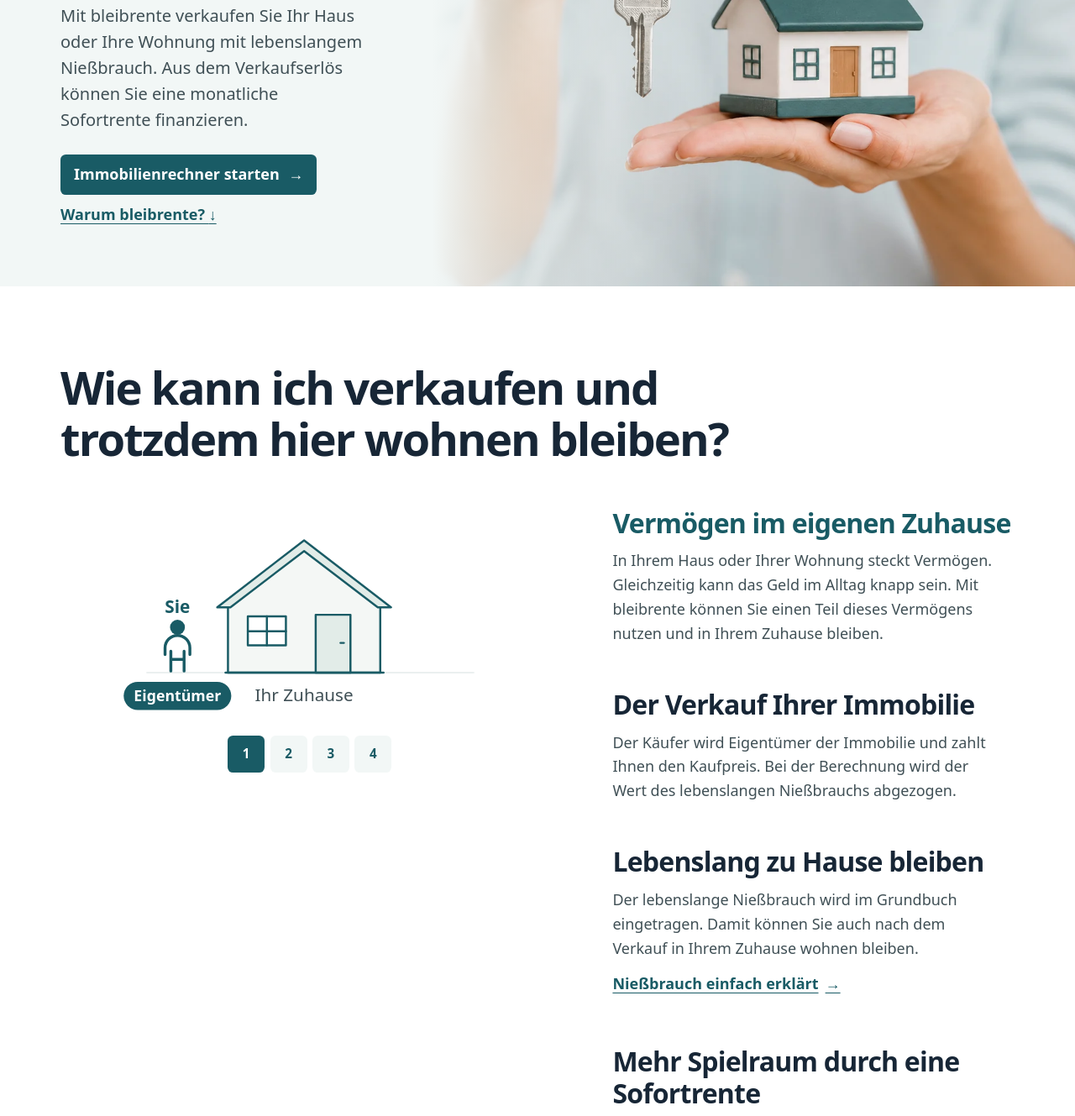
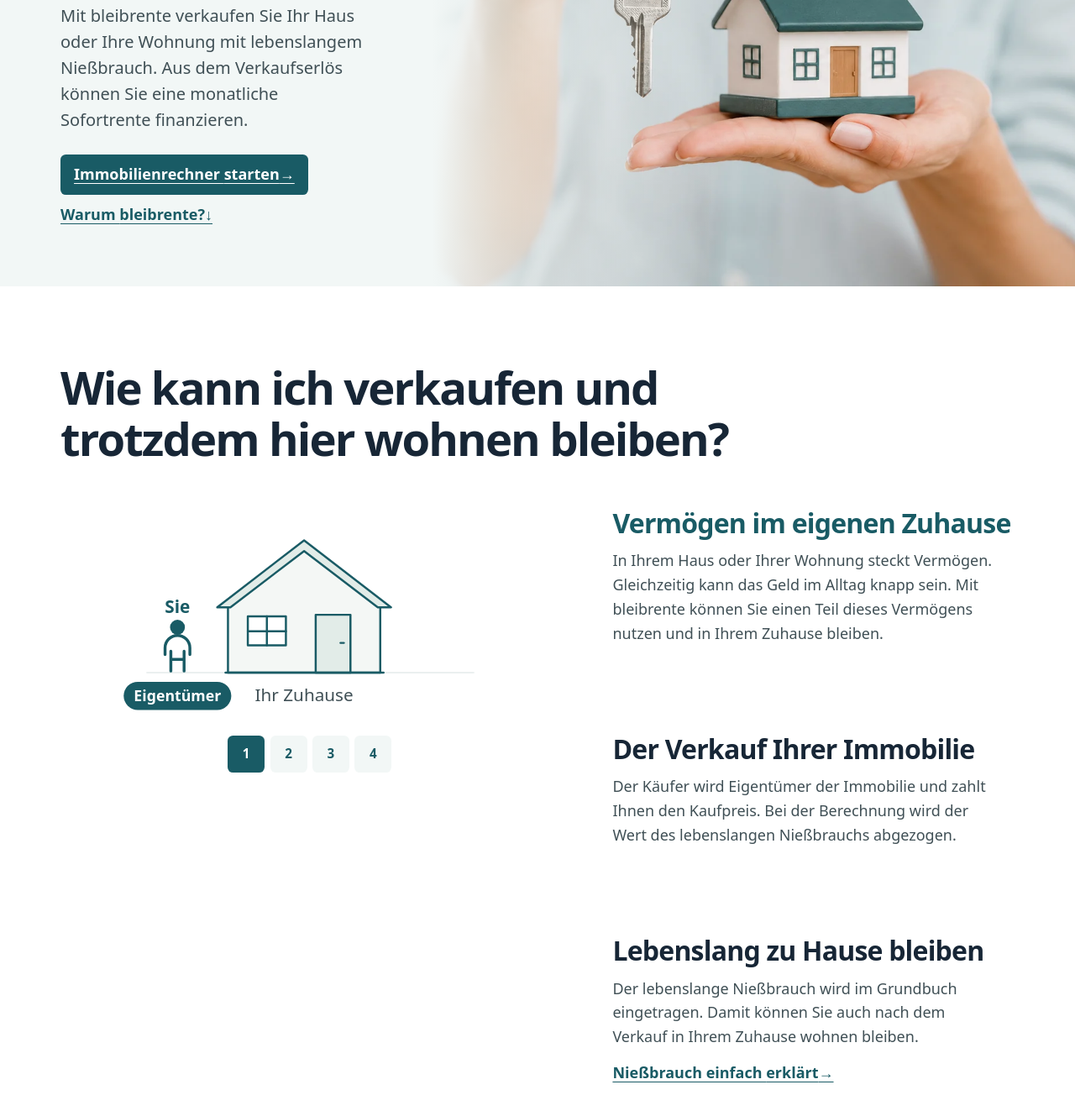
Before and after one commit to revestgroup/bleibrente, a plain HTML site: page index.html in a window 1280 px wide. Shown: the part 326-1655 px from the top of the page at 84% size. Drawn offline with Linux system fonts and the light colour scheme.

Commit message:
Verlängere die Scrollstrecke und unterstreiche Pfeillinks durchgehend

```diff
--- a/bleibrente-site.css
+++ b/bleibrente-site.css
@@ -64,6 +64,14 @@
 .footer-group a:hover { text-decoration: underline; }
 :is(.brand, .footer-group a, .calculator-cta):focus-visible { outline: 2px solid var(--teal); outline-offset: 4px; }
 
+.link-label {
+  text-decoration: underline;
+  text-decoration-skip-ink: none;
+  text-underline-offset: .22em;
+}
+
+.link-ending { white-space: nowrap; }
+
 .contact-section {
   background: var(--teal);
   color: #fff;
@@ -91,7 +99,6 @@
   display: inline-flex;
   justify-self: start;
   align-items: center;
-  gap: .65rem;
   min-height: 48px;
   padding: .55rem 1rem;
   border-radius: .4rem;
--- a/index.html
+++ b/index.html
@@ -227,7 +227,6 @@
     .hero-link {
       display: inline-flex;
       align-items: center;
-      gap: .65rem;
       min-height: 48px;
       margin-top: 1.6rem;
       padding: .55rem 1rem;
@@ -243,8 +242,6 @@
     .hero-link:focus-visible { outline: 2px solid var(--teal); outline-offset: 4px; }
     .hero-actions { display: flex; flex-wrap: wrap; align-items: center; gap: .1rem 1rem; margin-top: 1.6rem; }
     .hero-actions .hero-link, .hero-actions .text-link { margin: 0; }
-    .hero-actions .text-link { text-decoration: none; }
-    .hero-actions .text-link > span { text-decoration: underline; text-decoration-skip-ink: none; }
 
     .explanation {
       --step-scroll-offset: calc(var(--header-height) + 8.5rem);
@@ -272,18 +269,16 @@
     .step { scroll-margin-top: var(--step-scroll-offset); }
     .step p { margin-top: .75rem; max-width: 45ch; color: var(--body); }
     .step .example { font-size: 1rem; }
-    .step + .step { margin-top: clamp(2.25rem, 4vw, 3.5rem); }
+    .step + .step { margin-top: clamp(4.5rem, 13svh, 8rem); }
     .step.is-current h3 { color: var(--teal); }
 
     .text-link {
       color: var(--teal);
       font-weight: 650;
-      text-decoration: underline;
-      text-underline-offset: .22em;
+      text-decoration: none;
       display: inline-flex;
       min-height: 44px;
       align-items: center;
-      gap: .45em;
       margin-top: .4rem;
     }
 
@@ -543,6 +538,8 @@
       margin-top: clamp(1.5rem, 4vw, 3.5rem);
     }
 
+    .steps { padding-bottom: clamp(4.75rem, 13svh, 7.5rem); }
+
     .sequence-visual {
       position: sticky;
       top: calc(var(--header-height) + 2rem);
@@ -747,8 +744,8 @@
           <h1>Zuhause bleiben. <span>Die Rente ergänzen.</span></h1>
           <p>Mit bleibrente verkaufen Sie Ihr Haus oder Ihre Wohnung mit lebenslangem Nießbrauch. Aus dem Verkaufserlös können Sie eine monatliche Sofortrente finanzieren.</p>
           <div class="hero-actions">
-            <a class="hero-link" href="immobilienrechner.html" data-open-rechner>Immobilienrechner starten <span aria-hidden="true">→</span></a>
-            <a class="text-link" href="#warum-bleibrente"><span>Warum bleibrente?&nbsp;<span aria-hidden="true">↓</span></span></a>
+            <a class="hero-link" href="immobilienrechner.html" data-open-rechner><span class="link-label">Immobilienrechner <span class="link-ending">starten<span aria-hidden="true">→</span></span></span></a>
+            <a class="text-link" href="#warum-bleibrente"><span class="link-label">Warum <span class="link-ending">bleibrente?<span aria-hidden="true">↓</span></span></span></a>
           </div>
         </div>
         <div class="hero-media">
@@ -831,7 +828,7 @@
           <article class="step" id="erklaerschritt-3">
             <h3>Lebenslang zu Hause bleiben</h3>
             <p>Der lebenslange Nießbrauch wird im Grundbuch eingetragen. Damit können Sie auch nach dem Verkauf in Ihrem Zuhause wohnen bleiben.</p>
-            <a class="text-link" href="niessbrauch.html">Nießbrauch einfach erklärt <span aria-hidden="true">→</span></a>
+            <a class="text-link" href="niessbrauch.html"><span class="link-label">Nießbrauch einfach <span class="link-ending">erklärt<span aria-hidden="true">→</span></span></span></a>
           </article>
 
           <article class="step" id="erklaerschritt-4">
@@ -915,7 +912,7 @@
       </div>
 
       <nav class="payout-links" aria-label="Weiterführende Informationen zur Auszahlung">
-        <a class="text-link" href="sofortrente.html">Sofortrente einfach erklärt <span aria-hidden="true">→</span></a>
+        <a class="text-link" href="sofortrente.html"><span class="link-label">Sofortrente einfach <span class="link-ending">erklärt<span aria-hidden="true">→</span></span></span></a>
       </nav>
     </section>
 
@@ -1062,7 +1059,7 @@
           <h2 id="contact-title">Was ist für Sie und Ihre Immobilie möglich?</h2>
           <p>Erhalten Sie in wenigen Schritten eine erste Einschätzung, welchen Erlös ein Verkauf mit lebenslangem Nießbrauch ermöglichen könnte.</p>
         </div>
-        <a class="calculator-cta" href="immobilienrechner.html" data-open-rechner>Immobilienrechner starten <span aria-hidden="true">→</span></a>
+        <a class="calculator-cta" href="immobilienrechner.html" data-open-rechner><span class="link-label">Immobilienrechner <span class="link-ending">starten<span aria-hidden="true">→</span></span></span></a>
       </div>
     </section>
   </main>
@@ -1217,7 +1214,7 @@
 
     function syncSequence() {
       sequenceFrame = 0;
-      const readingLine = parseFloat(getComputedStyle(sequenceSteps[0]).scrollMarginTop) + 40;
+      const readingLine = parseFloat(getComputedStyle(sequenceSteps[0]).scrollMarginTop) + 14;
       let index = 0;
       for (const [stepIndex, step] of sequenceSteps.entries()) {
         if (step.getBoundingClientRect().top > readingLine) break;
```
Also changed, not shown: immobilienverrentung.html (+1 -1 lines), leibrente-vergleich.html (+1 -1 lines), niessbrauch.html (+1 -1 lines), sofortrente.html (+1 -1 lines).
